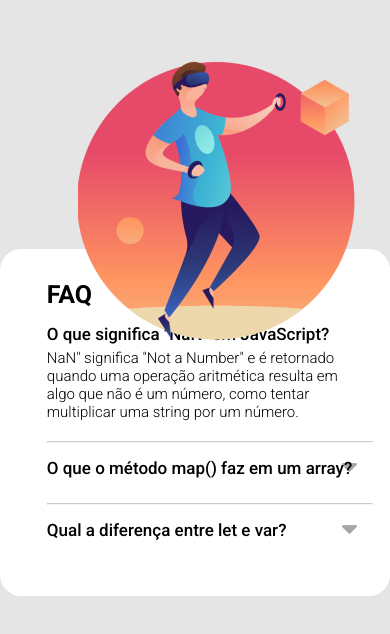
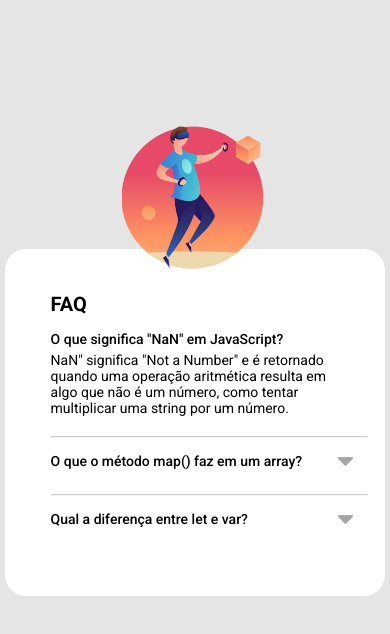
Before and after one commit to GabrielNicolasR/acordeom-faq, a plain HTML site: page index.html in a window 390 px wide. Drawn offline with Linux system fonts and the light colour scheme.

Commit message:
Alterado todo o responsivo do projeto

```diff
--- a/index.html
+++ b/index.html
@@ -7,6 +7,7 @@
     <title>Faq</title>
     <link rel="stylesheet" href="./src/css/style.css">
     <link rel="stylesheet" href="./src/css/reset.css">
+    <link rel="stylesheet" href="./src/css/resposive.css">
     <link rel="preconnect" href="https://fonts.googleapis.com">
     <link rel="preconnect" href="https://fonts.gstatic.com" crossorigin>
     <link
--- a/src/css/resposive.css
+++ b/src/css/resposive.css
@@ -1,24 +1,26 @@
 @media (max-width: 768px) {
-    .acordeon {
-        width: 350px;
+    .faq {
+        padding: 5px;
         min-height: 200px;
     }
 
-    .acordeon img {
-        bottom: 75%;
-        left: 100px;
-        width: 150px;
+    .faq .homem-azul {
+        margin-top: 16%;
+        margin-left: 10%;
+        width: 220px;
     }
 
-    .acordeon .conteudo {
-        padding-left: 0;
+    .faq .duvidas .lista-de-perguntas .titulo {
+        font-size: 20px;
     }
 
-    .acordeon .conteudo .items .item .pergunta {
-        font-size: 15px;
+    .faq .duvidas .lista-de-perguntas .item .pergunta {
+        font-size: 14px;
     }
 
-    .acordeon .conteudo .items .item .resposta {
+    .faq .duvidas .lista-de-perguntas .item .resposta {
         font-size: 14px;
+        font-weight: 400;
     }
+
  }
```
